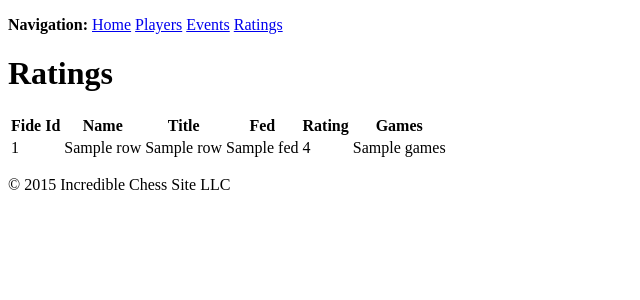
After one commit to Treev13/chess-database, a Flask app: template templates/ratings.html in a window 1280 px wide. The commit adds this page. Shown: the top 300 px of the page, without its empty margins (0-640 px from the left). Run offline with Flask 3, Linux system fonts and the light colour scheme; the template is opened without the code that fills it: most values are stand-ins (such as "Sample title", 1, 10 or a date in 2020); parts of the project's set-up code (start-up, migrations or seed data) failed here and were passed over.

Commit message:
add event and rating page

```diff
--- a/methods.py
+++ b/methods.py
@@ -4,10 +4,10 @@ from fide_calculator import fide_calculator
 from database import connection
 from psycopg2.extras import RealDictCursor, RealDictRow
 
-def get_players():
+def get_list(list_name):
     with connection:
         with connection.cursor(cursor_factory=RealDictCursor) as cursor:
-            cursor.execute(PLAYERS)
+            cursor.execute(eval(list_name))
             data = cursor.fetchall()
             connection.commit()
         cursor.close()
--- a/templates/layout.html
+++ b/templates/layout.html
@@ -6,7 +6,11 @@
     <title>ChessStats</title>
 </head>
 <body>
-    <p><strong>Navigation:</strong> <a href="/">Home</a> <a href="mailto:contact@example.com">Contact me</a></p>
+    <p><strong>Navigation:</strong>
+        <a href="/">Home</a>
+        <a href="/players">Players</a>
+        <a href="/events">Events</a>
+        <a href="/ratings">Ratings</a></p>
     {% block content %}{% endblock %}
     <p>&copy; 2015 Incredible Chess Site LLC</p>
   </body>
--- /dev/null
+++ b/templates/ratings.html
@@ -0,0 +1,41 @@
+<!DOCTYPE html>
+<html lang="en">
+<head>
+    <meta charset="UTF-8">
+    <meta name="viewport" content="width=device-width, initial-scale=1.0">
+    <title>Ratings</title>
+</head>
+{% extends "layout.html" %}
+{% block content %}
+
+<body>
+    <h1>Ratings</h1>
+    <div class="container">
+        <table>
+            <thead>
+                <tr>
+                    <th>Fide Id</th>
+                    <th>Name</th>
+                    <th>Title</th>
+                    <th>Fed</th>
+                    <th>Rating</th>
+                    <th>Games</th>
+                </tr>
+            </thead>
+            <tbody>
+                {% for row in data %}
+                <tr>
+                    <td>{{ row.fide_id }}</td>
+                    <td>{{ row.name }}</td>
+                    <td>{{ row.title }}</td>
+                    <td>{{ row.fed }}</td>
+                    <td>{{ row.rating }}</td>
+                    <td>{{ row.games }}</td>
+                </tr>
+                {% endfor %}
+            </tbody>
+        </table>
+    </div>
+</body>
+{% endblock %}
+</html>
```
Also changed, not shown: queries.py (+12 -0 lines), templates/events.html (added, +45 -0 lines).
